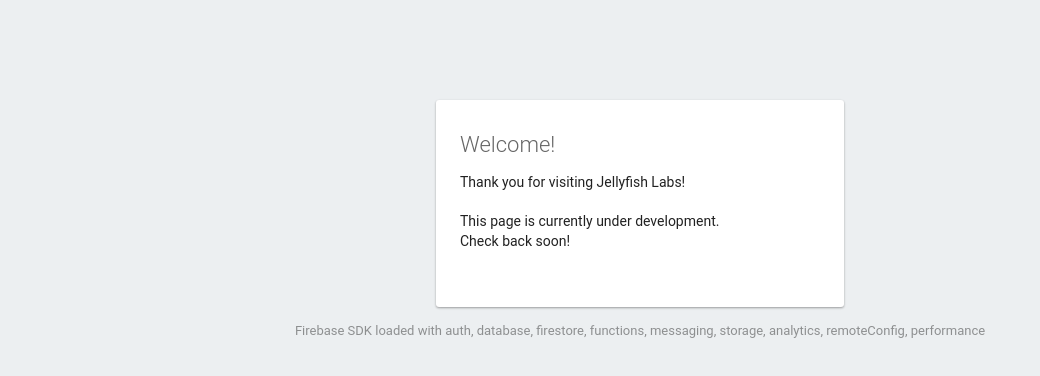
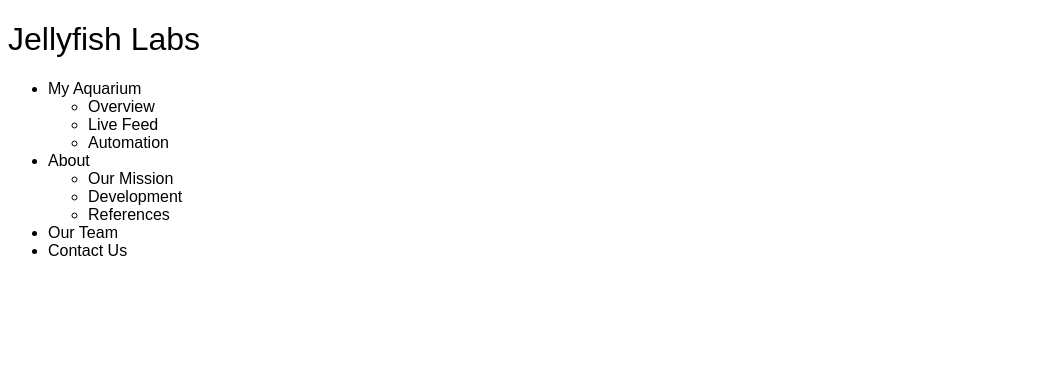
Before and after one commit to JellyfishLabs/JellyfishLabsAquarium, a plain HTML site: page public/index.html in a window 1280 px wide. Shown: the whole page, without its empty margins (0-1040 px from the left). Drawn offline with Linux system fonts and the light colour scheme; some packages are replaced by stand-ins of ours.

Commit message:
added stuff

```diff
--- /dev/null
+++ b/public/css/index.css
@@ -0,0 +1,5 @@
+* {
+    font-family: depot-new-web, sans-serif;
+    font-style: normal;
+    font-weight: 100;
+}
--- a/public/index.html
+++ b/public/index.html
@@ -3,87 +3,36 @@
 		<head>
 			<meta charset="utf-8">
 			<meta name="viewport" content="width=device-width, initial-scale=1">
-    <!--<meta http-equiv="refresh" content="5">-->
+			<meta http-equiv="refresh" content="5">
+
+			<link rel="stylesheet" href="css/index.css">
+
 			<title>Jellyfish Labs</title>
-
-    <!-- update the version number as needed -->
-    <script defer src="/__/firebase/9.11.0/firebase-app-compat.js"></script>
-    <!-- include only the Firebase features as you need -->
-    <script defer src="/__/firebase/9.11.0/firebase-auth-compat.js"></script>
-    <script defer src="/__/firebase/9.11.0/firebase-database-compat.js"></script>
-    <script defer src="/__/firebase/9.11.0/firebase-firestore-compat.js"></script>
-    <script defer src="/__/firebase/9.11.0/firebase-functions-compat.js"></script>
-    <script defer src="/__/firebase/9.11.0/firebase-messaging-compat.js"></script>
-    <script defer src="/__/firebase/9.11.0/firebase-storage-compat.js"></script>
-    <script defer src="/__/firebase/9.11.0/firebase-analytics-compat.js"></script>
-    <script defer src="/__/firebase/9.11.0/firebase-remote-config-compat.js"></script>
-    <script defer src="/__/firebase/9.11.0/firebase-performance-compat.js"></script>
-    <!--
-      initialize the SDK after all desired features are loaded, set useEmulator to false
-      to avoid connecting the SDK to running emulators.
-    -->
-    <script defer src="/__/firebase/init.js?useEmulator=true"></script>
-
-    <style media="screen">
-      body { background: #ECEFF1; color: rgba(0,0,0,0.87); font-family: Roboto, Helvetica, Arial, sans-serif; margin: 0; padding: 0; }
-      #message { background: white; max-width: 360px; margin: 100px auto 16px; padding: 32px 24px; border-radius: 3px; }
-      #message h2 { color: #ffa100; font-weight: bold; font-size: 16px; margin: 0 0 8px; }
-      #message h1 { font-size: 22px; font-weight: 300; color: rgba(0,0,0,0.6); margin: 0 0 16px;}
-      #message p { line-height: 140%; margin: 16px 0 24px; font-size: 14px; }
-      #message a { display: block; text-align: center; background: #039be5; text-transform: uppercase; text-decoration: none; color: white; padding: 16px; border-radius: 4px; }
-      #message, #message a { box-shadow: 0 1px 3px rgba(0,0,0,0.12), 0 1px 2px rgba(0,0,0,0.24); }
-      #load { color: rgba(0,0,0,0.4); text-align: center; font-size: 13px; }
-      @media (max-width: 600px) {
-        body, #message { margin-top: 0; background: white; box-shadow: none; }
-        body { border-top: 16px solid #ffa100; }
-      }
-    </style>
 		</head>
 	<body>
-    <div id="message">
-      <h1>Welcome!</h1>
-      <p>Thank you for visiting Jellyfish Labs!<br><br>This page is currently under development.<br>Check back soon!</p>
+		<!-- Navigation -->
+		<div class="nav">
+			<h1>Jellyfish Labs</h1>
+			<ul>
+				<li>My Aquarium</li>
+					<ul>
+						<li>Overview</li>
+						<li>Live Feed</li>
+						<li>Automation</li>
+					</ul>
+				<li>About</li>
+					<ul>
+						<li>Our Mission</li>
+						<li>Development</li>
+						<li>References</li>
+					</ul>
+				<li>Our Team</li>
+				<li>Contact Us</li>
+			</ul>
 		</div>
-    <p id="load">Firebase SDK Loading&hellip;</p>
 
-    <script>
-      document.addEventListener('DOMContentLoaded', function() {
-        const loadEl = document.querySelector('#load');
-        // // 🔥🔥🔥🔥🔥🔥🔥🔥🔥🔥🔥🔥🔥🔥🔥🔥🔥🔥🔥🔥🔥🔥🔥🔥🔥🔥🔥🔥🔥🔥🔥
-        // // The Firebase SDK is initialized and available here!
-        //
-        // firebase.auth().onAuthStateChanged(user => { });
-        // firebase.database().ref('/path/to/ref').on('value', snapshot => { });
-        // firebase.firestore().doc('/foo/bar').get().then(() => { });
-        // firebase.functions().httpsCallable('yourFunction')().then(() => { });
-        // firebase.messaging().requestPermission().then(() => { });
-        // firebase.storage().ref('/path/to/ref').getDownloadURL().then(() => { });
-        // firebase.analytics(); // call to activate
-        // firebase.analytics().logEvent('tutorial_completed');
-        // firebase.performance(); // call to activate
-        //
-        // // 🔥🔥🔥🔥🔥🔥🔥🔥🔥🔥🔥🔥🔥🔥🔥🔥🔥🔥🔥🔥🔥🔥🔥🔥🔥🔥🔥🔥🔥🔥🔥
+		<div class="main-overlay">
 
-        try {
-          let app = firebase.app();
-          let features = [
-            'auth',
-            'database',
-            'firestore',
-            'functions',
-            'messaging',
-            'storage',
-            'analytics',
-            'remoteConfig',
-            'performance',
-          ].filter(feature => typeof app[feature] === 'function');
-          loadEl.textContent = `Firebase SDK loaded with ${features.join(', ')}`;
-        } catch (e) {
-          console.error(e);
-          //loadEl.textContent = 'Error loading the Firebase SDK, check the console.';
-          loadEl.textContent = 'Have questions? Reach us at JellyfishLabsHelp@gmail.com';
-        }
-      });
-    </script>
+		</div>
 	</body>
 </html>
```
Also changed, not shown: public/js/index.js (added, +43 -0 lines), 2 other files. Lines whose indentation alone changed are shown as unchanged.
